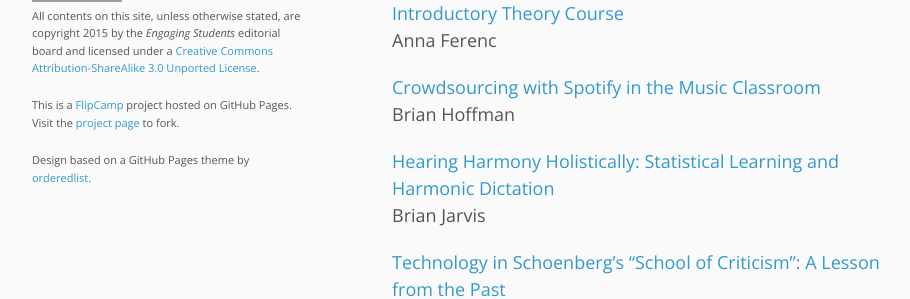
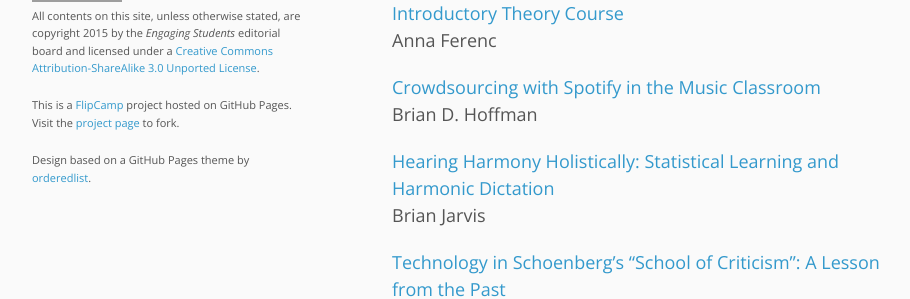
Before and after one commit to flipcamp/engagingstudents3, a Jekyll site: the page built from index.md, in a window 1280 px wide. Shown: the part 645-944 px from the top of the page, without its empty margins (178-1088 px from the left). Built offline with Jekyll 4.4.1, drawn with Linux system fonts in a browser that asks for light colours; grey boxes are pictures that could not be loaded.

```diff
--- a/index.md
+++ b/index.md
@@ -21,7 +21,7 @@ Terry L. Dean
 Anna Ferenc
 
 [Crowdsourcing with Spotify in the Music Classroom]({{ site.baseurl }}/essays/hoffman.html)
-Brian Hoffman
+Brian D. Hoffman
 
 [Hearing Harmony Holistically: Statistical Learning and Harmonic Dictation]({{ site.baseurl }}/essays/jarvis.html)
 Brian Jarvis
```
Also changed, not shown: essays/hoffman.md (+1 -1 lines).
